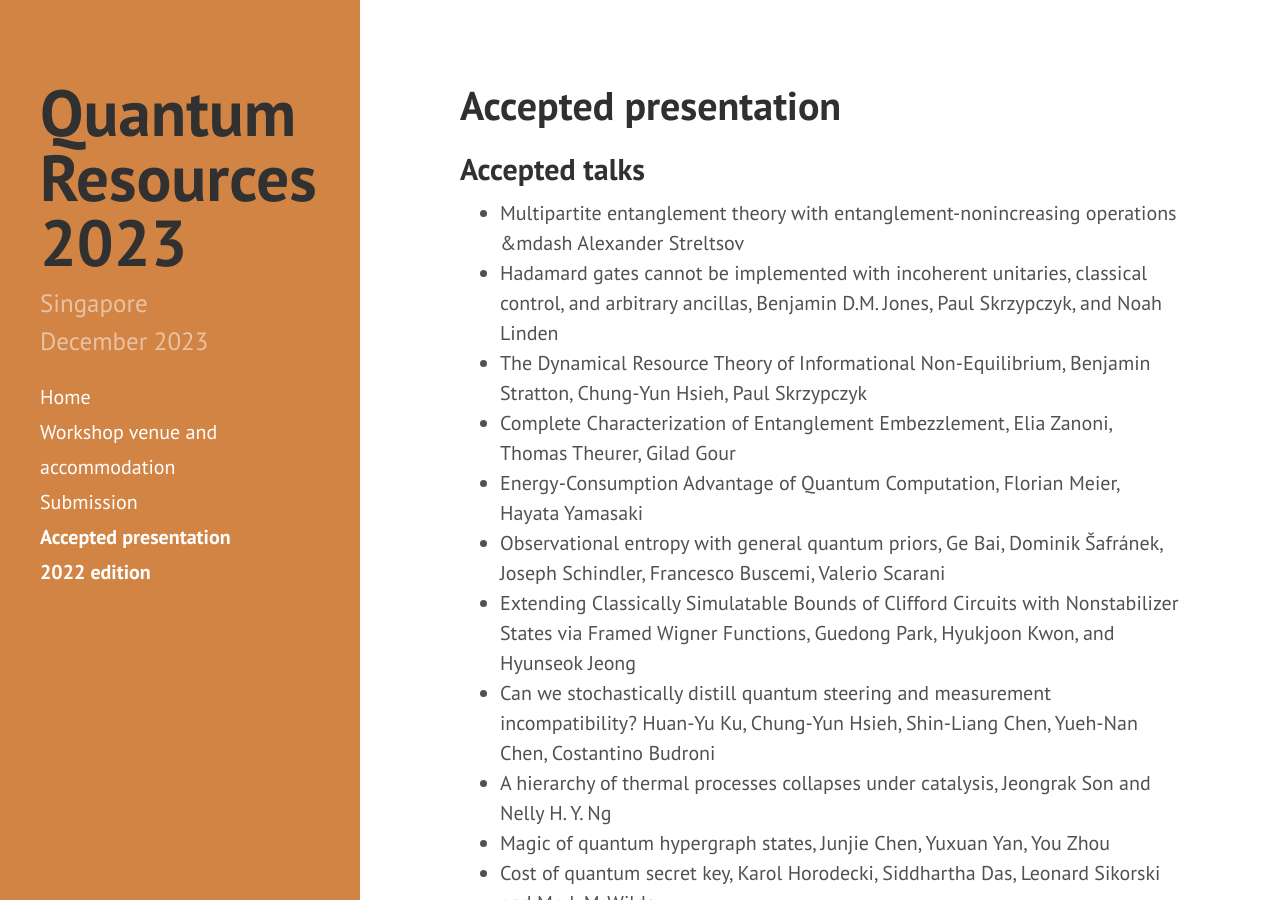
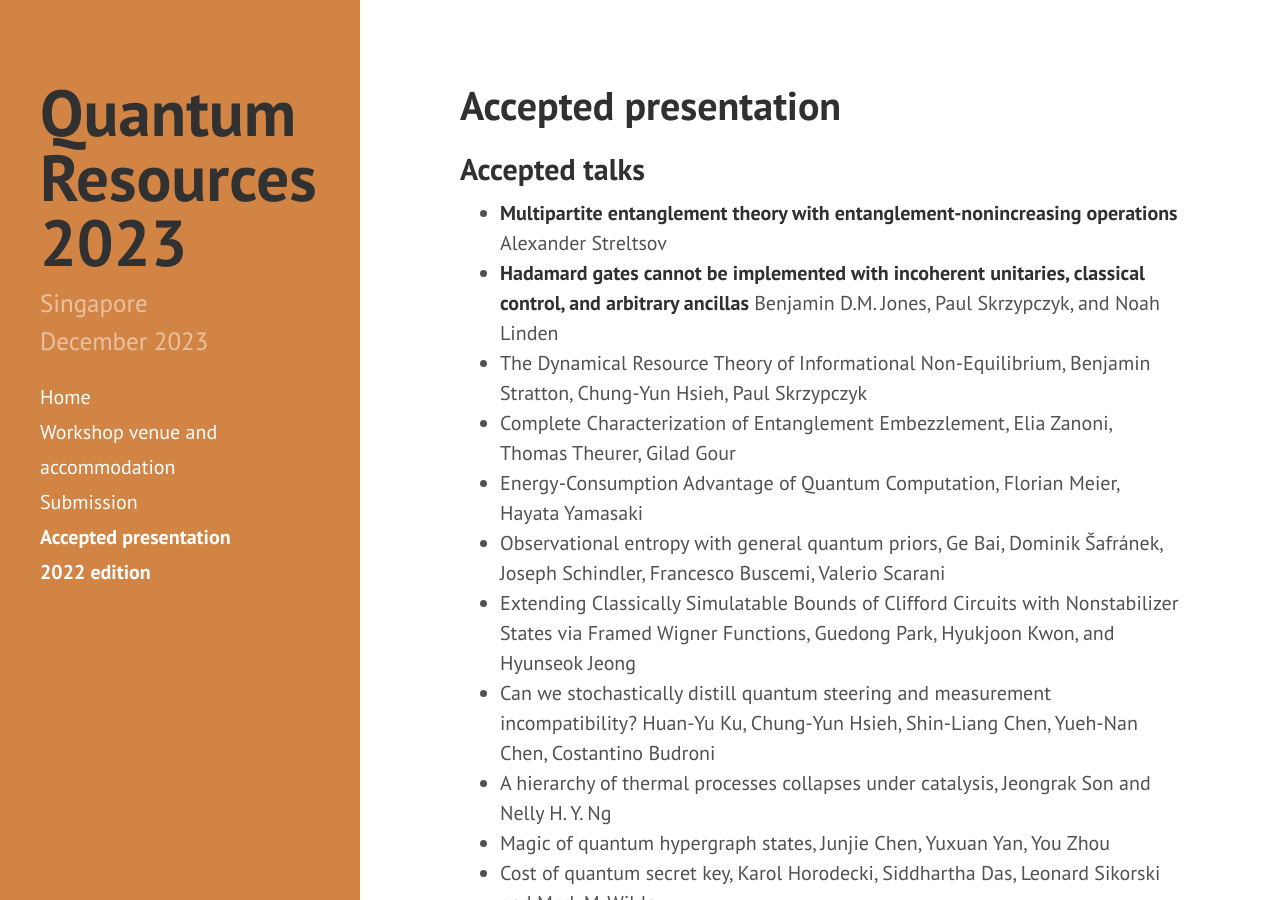
Before and after one commit to RyujiPat2/RyujiPat2.github.io, a Jekyll site: the page built from accepted.md, in a window 1280 px wide and 900 px high. Built offline with Jekyll 4.4.1, drawn with Linux system fonts in a browser that asks for light colours; nearby versions of some CDN libraries.

Commit message:
Update accepted.md

```diff
--- a/accepted.md
+++ b/accepted.md
@@ -8,8 +8,8 @@ order: 4
 
 ## Accepted talks
 
-* Multipartite entanglement theory with entanglement-nonincreasing operations &mdash Alexander Streltsov
-* Hadamard gates cannot be implemented with incoherent unitaries, classical control, and arbitrary ancillas, Benjamin D.M. Jones, Paul Skrzypczyk, and Noah Linden
+* **Multipartite entanglement theory with entanglement-nonincreasing operations** Alexander Streltsov
+* **Hadamard gates cannot be implemented with incoherent unitaries, classical control, and arbitrary ancillas** Benjamin D.M. Jones, Paul Skrzypczyk, and Noah Linden
 * The Dynamical Resource Theory of Informational Non-Equilibrium, Benjamin Stratton, Chung-Yun Hsieh, Paul Skrzypczyk
 * Complete Characterization of Entanglement Embezzlement, Elia Zanoni, Thomas Theurer, Gilad Gour
 * Energy-Consumption Advantage of Quantum Computation, Florian Meier, Hayata Yamasaki
```
